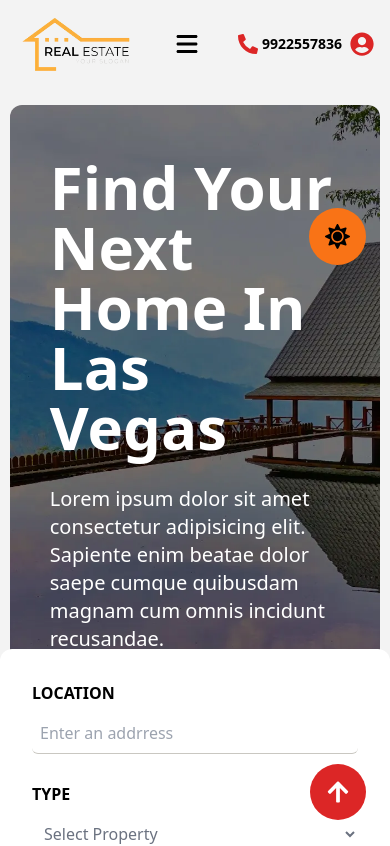
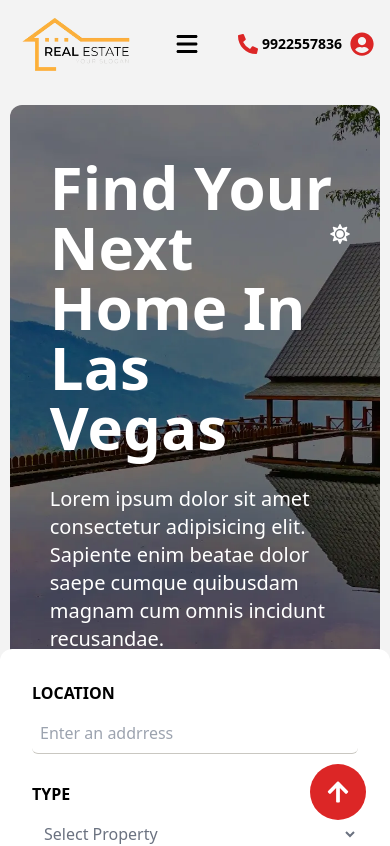
Before and after one commit to suyashcodes/realestate, a React (Vite) app: page / in a window 390 px wide. Shown: the top 846 px of the page. Built offline with nearby package versions, Linux system fonts and the light colour scheme.

Commit message:
Navbar updated

```diff
--- a/src/components/Footer.jsx
+++ b/src/components/Footer.jsx
@@ -111,9 +111,14 @@ const Footer = () => {
 
       {/* dark mode toggle button section */}
 
-      <div>
+      <div className='lg:flex hidden'>
   <button onClick={toggleDarkMode} className='flex justify-center items-center p-4 rounded-full bg-orange-500 fixed top-52 right-6'>
     {darkMode ? <FaMoon size={25} className='text-black'/> : <FaSun size={25} className='text-black'/>}
+  </button>
+</div>
+      <div className='lg:hidden flex'>
+  <button onClick={toggleDarkMode} className='p-4 bg-red-700 flex justify-center items-center  rounded-full bg-transparent fixed top-52 right-6 '>
+    {darkMode ? <FaMoon size={20} className='text-white '/> : <FaSun size={20} className='text-white '/>}
   </button>
 </div>
     </>
```
